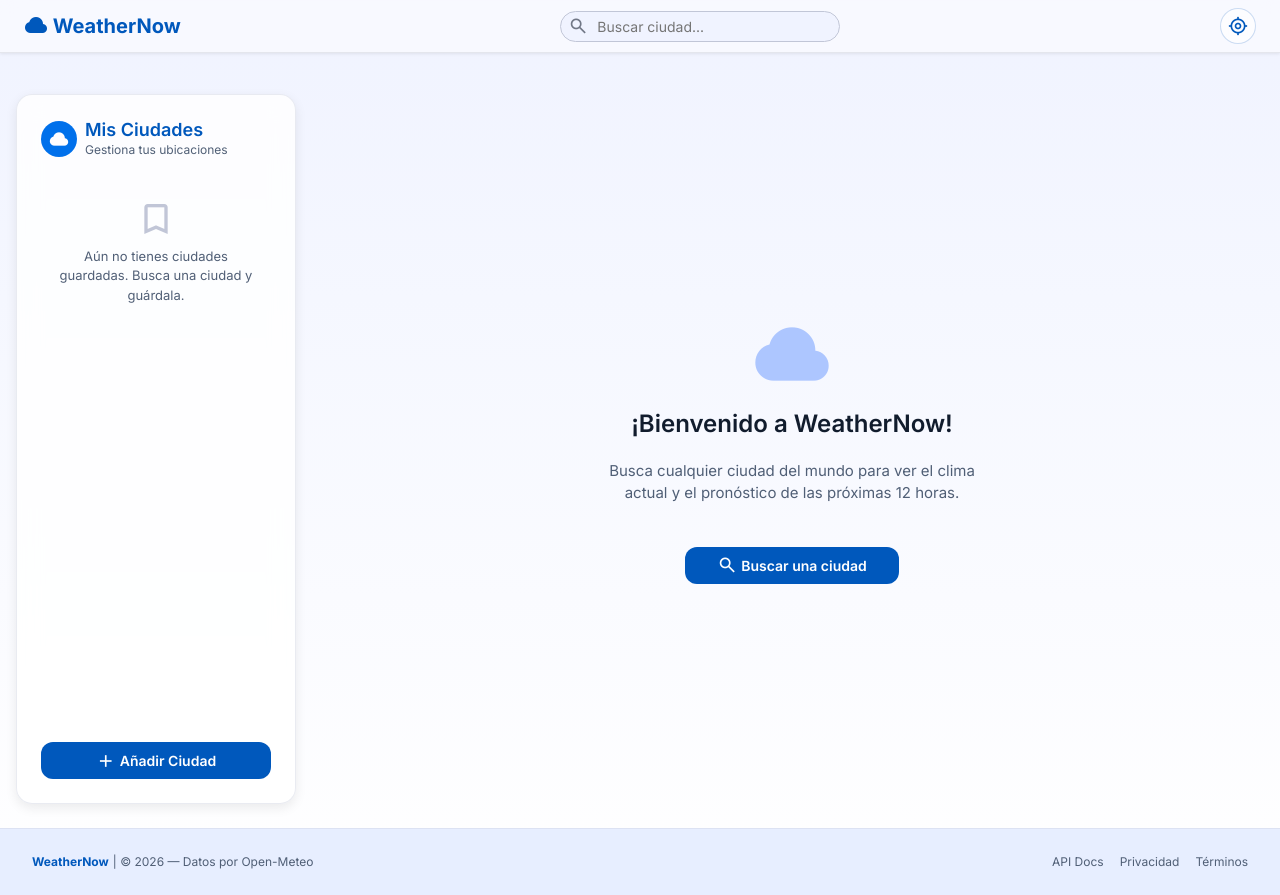
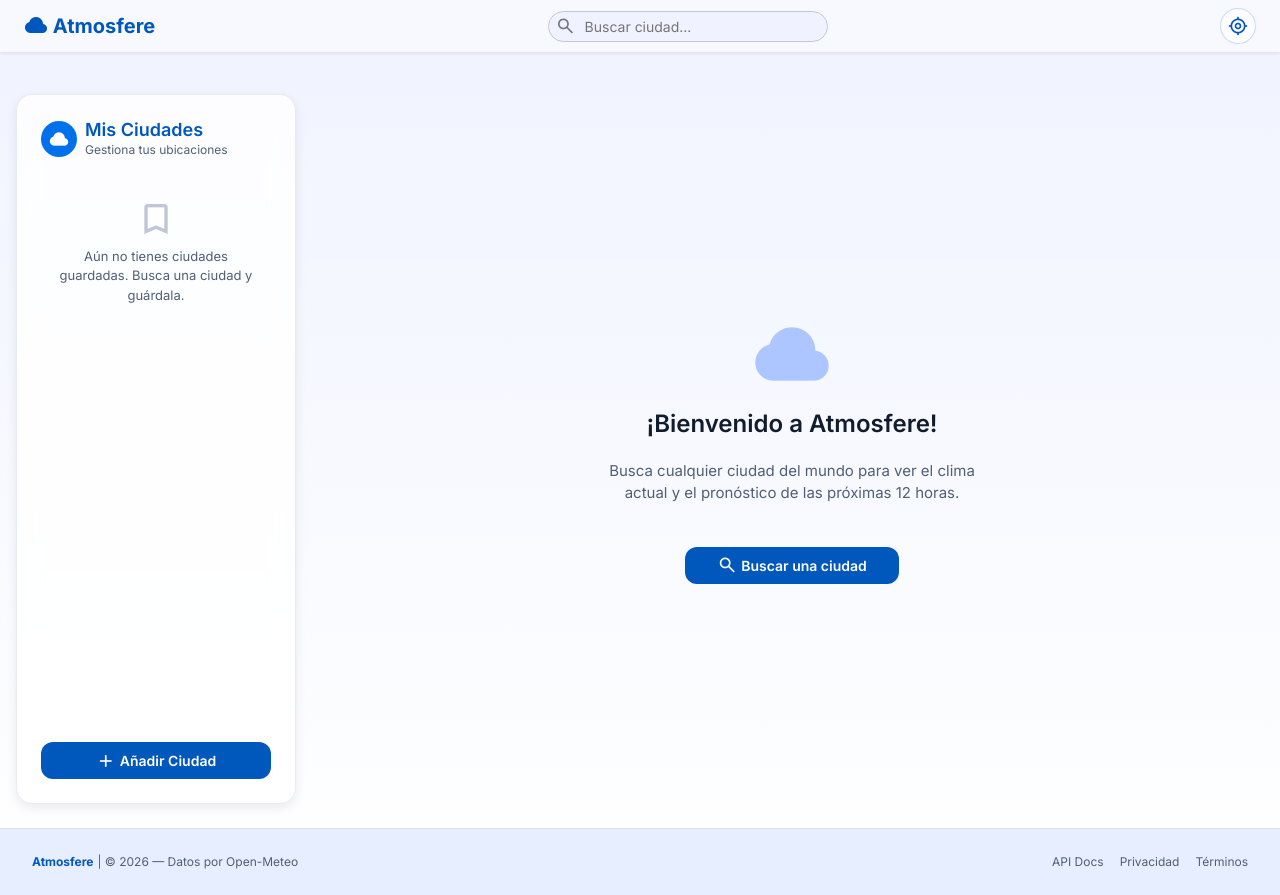
Before and after one commit to oscarmangutduran/weather, a Vue app: page / in a window 1280 px wide. Built offline with nearby package versions, Linux system fonts and the light colour scheme.

Commit message:
Cambio de nombre

```diff
--- a/index.html
+++ b/index.html
@@ -3,7 +3,7 @@
   <head>
     <meta charset="UTF-8" />
     <meta name="viewport" content="width=device-width, initial-scale=1.0" />
-    <title>WeatherNow - El tiempo en cualquier ciudad</title>
+    <title>Atmosfere - El tiempo en cualquier ciudad</title>
     <meta name="description" content="Consulta el clima actual y las próximas 12 horas de cualquier ciudad del mundo. Guarda tus ciudades favoritas." />
     <!-- Google Fonts: Inter -->
     <link rel="preconnect" href="https://fonts.googleapis.com" />
--- a/src/App.vue
+++ b/src/App.vue
@@ -41,7 +41,7 @@
         <Transition name="fade">
           <div v-if="!isLoading && !weatherData" class="welcome-state">
             <span class="material-symbols-outlined welcome-icon icon-filled">cloud_queue</span>
-            <h2>¡Bienvenido a WeatherNow!</h2>
+            <h2>¡Bienvenido a Atmosfere!</h2>
             <p>Busca cualquier ciudad del mundo para ver el clima actual y el pronóstico de las próximas 12 horas.</p>
             <button
               class="btn-add-city"
--- a/src/components/Footer.vue
+++ b/src/components/Footer.vue
@@ -2,7 +2,7 @@
   <footer class="app-footer">
     <div class="footer-inner">
       <div style="display:flex; align-items:center; gap:var(--space-xs);">
-        <span class="footer-brand">WeatherNow</span>
+        <span class="footer-brand">Atmosfere</span>
         <span class="footer-copy">| © {{ currentYear }} — Datos por Open-Meteo</span>
       </div>
       <nav class="footer-links" aria-label="Enlaces del pie de página">
--- a/src/components/Header.vue
+++ b/src/components/Header.vue
@@ -4,7 +4,7 @@
       <!-- Logo -->
       <a href="#" class="app-logo">
         <span class="material-symbols-outlined icon-filled" style="font-size:2.4rem; vertical-align:-0.4rem;">cloud</span>
-        WeatherNow
+        Atmosfere
       </a>
 
       <!-- Buscador (Desktop) -->
```
Also changed, not shown: 1 other file (tests, documents, lock files or other folders).
